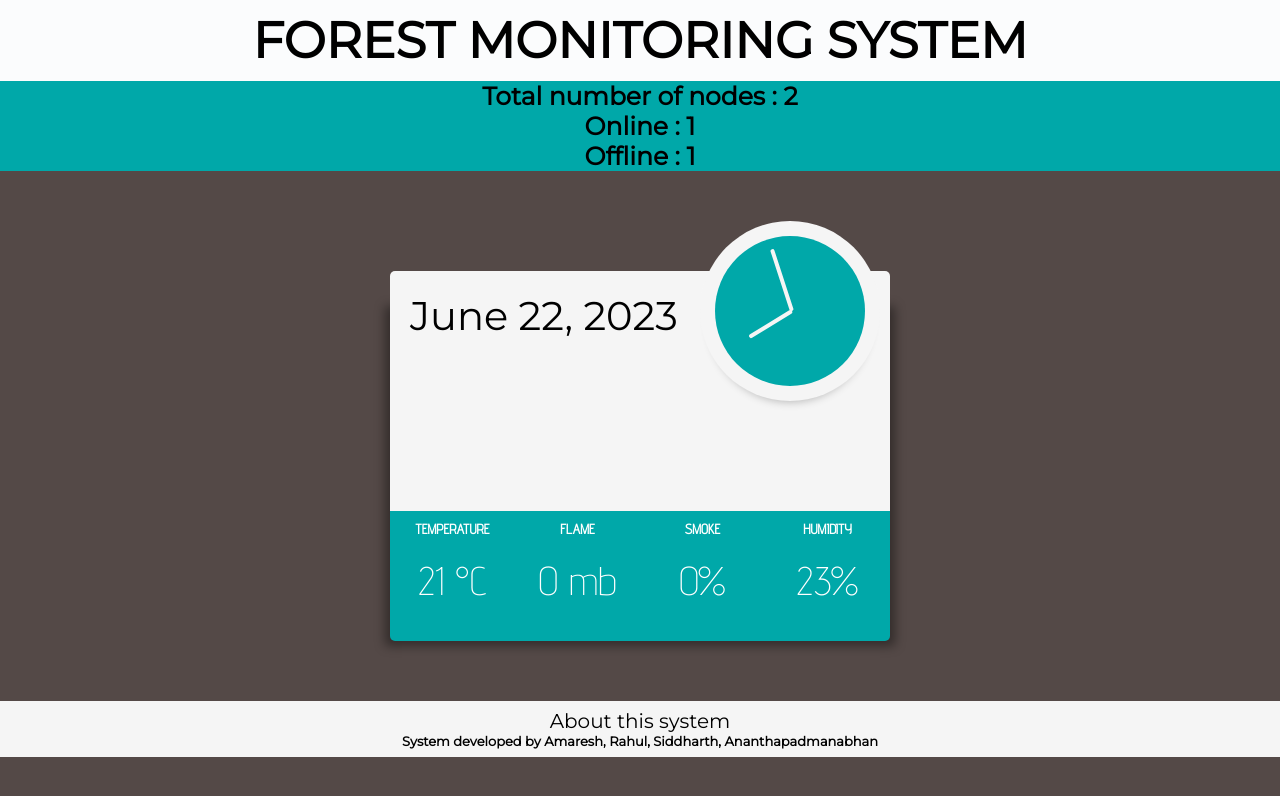
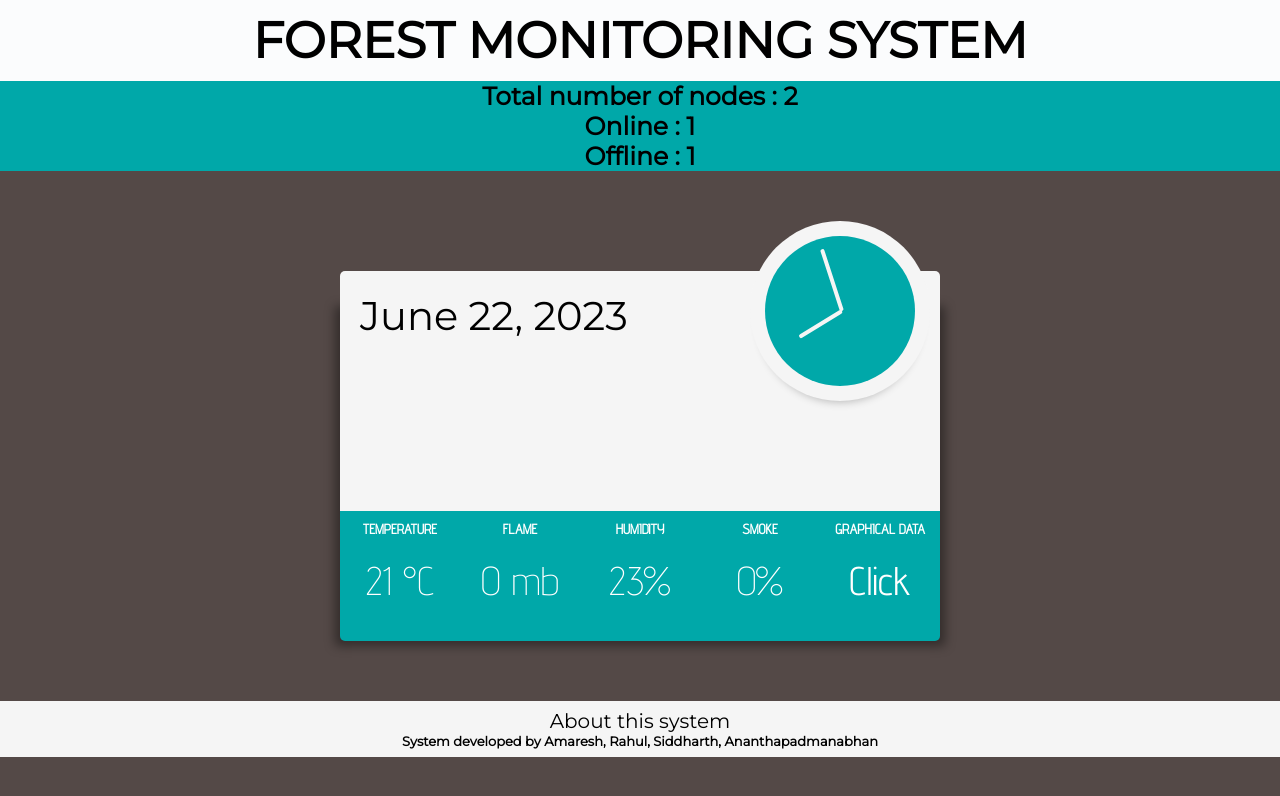
Before and after one commit to Forest-Monitoring-System/webPageUI, a plain HTML site: page index.html in a window 1280 px wide. Drawn offline with Linux system fonts and the light colour scheme; no server answers.

Commit message:
added an option for graph viewing

```diff
--- a/index.html
+++ b/index.html
@@ -141,7 +141,7 @@
         margin: 100px auto;
         height: 330px;
         position: relative;
-        width: 500px;
+        width: 600px;
     }
 
     .upper {
@@ -221,7 +221,7 @@
         height: 100%;
         padding-top: 10px;
         text-align: center;
-        width: 25%;
+        width: 20%;
     }
 
     .info span {
@@ -292,13 +292,17 @@
                         <h2 class="title">FLAME</h2>
                         <span class="update" id="flame">0 mb</span>
                     </li>
+                    <li class="info humidity">
+                        <h2 class="title">HUMIDITY</h2>
+                        <span class="update" id="humidity">23%</span>
+                    </li>
                     <li class="info wind">
                         <h2 class="title">SMOKE</h2>
                         <span class="update" id="smoke">0%</span>
                     </li>
-                    <li class="info humidity">
-                        <h2 class="title">HUMIDITY</h2>
-                        <span class="update" id="humidity">23%</span>
+                    <li class="info graph">
+                        <h2 class="title">GRAPHICAL DATA</h2>
+                        <a href="https://thingspeak.com/" target="_blank" style="color: #fff;"><span class="update" id="graph">Click</span></a>
                     </li>
                 </ul>
             </div>
```
